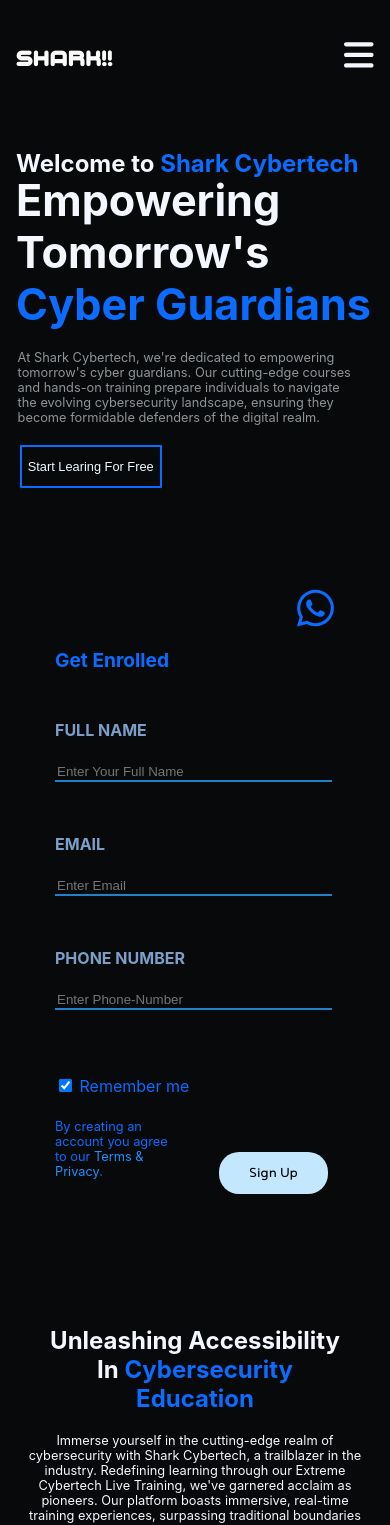
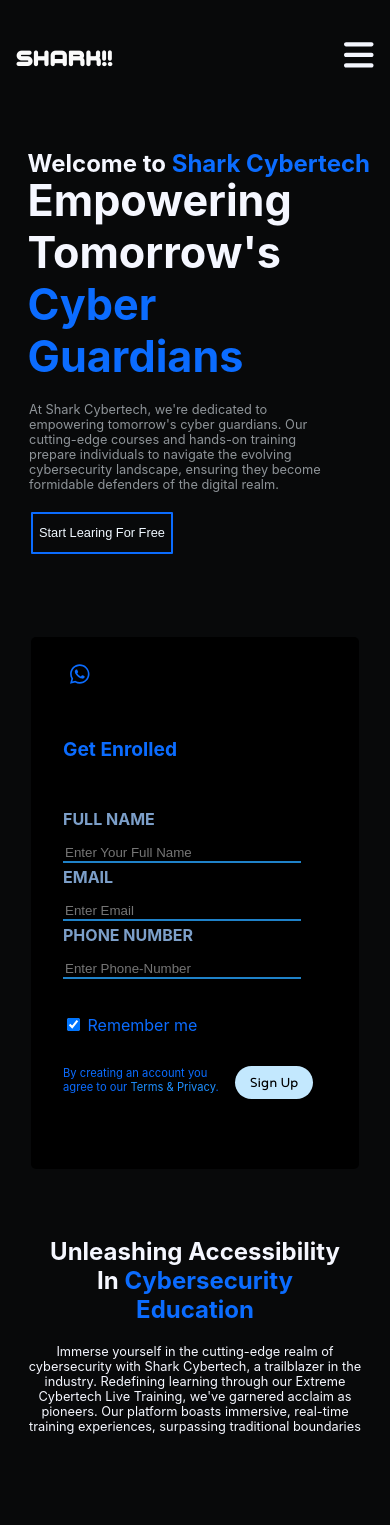
Before and after one commit to AnuragBorisa/SharkLandingPageDemo, a React (Create React App) app in the folder client/: page / in a window 390 px wide. Shown: the top 1525 px of the page. Built offline with nearby package versions, Linux system fonts and the light colour scheme.

Commit message:
responsivechanges

```diff
--- a/client/src/components/Form/Form.css
+++ b/client/src/components/Form/Form.css
@@ -2,11 +2,12 @@
 
   width: 35vw;
   border-radius: 20px;
-  padding-left: 5rem;
+  padding-left: 3rem;
 
   display: flex;
   flex-direction: column;
   background-color: #ffffff00;
+
   color: #0b6cff;
  padding-bottom: 3rem;
  /* box-shadow: 0 0 10px 10px #0b6cff; */
@@ -52,7 +53,7 @@
 
   border-radius: 10px;
   margin-top: 1rem;
-  margin-right: 7.8rem;
+  margin-right: 8rem;
 
 }
 .whatsapp{
@@ -66,119 +67,134 @@
   font-size: 2rem;
 }
 .form-btm {
-  padding: 1rem;
-  width: 72%;
-  display: flex;
-  flex-wrap: wrap;
-  justify-content: end;
-  padding-top: 2vw;
+
+ display: grid;
+ grid-template-columns: 1fr 1fr ;
+ grid-template-rows: 1fr 1fr ;
+ width: 30vw;
+ padding: 1rem;
+
 
 }
 .form-btm-label {
-  flex-basis: 100%;
+
+grid-column: 1/3;
+grid-row: 1;
+align-self: center;
+width: 30vw;
+
+
 }
 .form-btm-p {
-  padding: 0;
-  margin-right: 10rem;
-  flex-basis: 70%;
-  font-size: 1rem;
+
+grid-column: 1;
+grid-row: 2;
+justify-self: center;
+margin-top: 0rem;
+width: 15vw;
 }
 .form-btm-signup {
+
+  grid-column: 2;
+  grid-row: 2;
   border: 0;
-  flex-basis: 30%;
-  margin-top: -3rem;
+  width: 8vw;
+  justify-self: center;
   font-family: "Noyh", sans-serif;
   border-radius: 20px;
   color: black;
   height: 4vh;
   background-color: #c3e8fe;
-  justify-self: center;
+  margin-left: -1rem;
   font-size: 1rem;
 }
 @media (max-width: 768px) {
   .formContainer {
+    margin: 0;
 
-    margin: 0;
-    align-self: center;
-    width: 70vw;
-    padding-left: 0rem;
+    background-color: black;
 
+    width: 90vw;
+
+    border-radius: 10px;
+  }
+  .whatsapp{
+    width: 5vw;
+    height: 5vh;
   }
   .form-lables {
-    height: 40vh;
-    width: 65vw;
+    width: 80vw;
     gap: 1.5vw;
   }
-  .internal-forms{
+  .form-sign-in {
+    width: 50vw;
+    height: 6vh;
+    font-size: 1.2rem;
+    margin-right: 18rem;
 
-    height: 20vh;
-  }
-  .internal-forms input{
-    padding-top: 1.5rem;
-  }
-  .form-sign-in {
-
-    font-size: 1.2rem;
-    margin-right: 1rem;
-  }
-  .whatsapp{
-    height: 6vh;
-    width: 5vw;
   }
   .sign-up-form {
     font-size: 1.5rem;
   }
   .form-btm {
-    width: 65vw;
-    padding-top: 1vw;
+    width: 90vw;
+    padding: 1rem;
+  }
+  .form-btm-label {
+    width: 90vw;
   }
   .form-btm-p {
-
+    width: 50vw;
   }
   .form-btm-signup {
-    flex-basis: 20%;
+    width: 20vw;
     height: 5vh;
-    font-size: 1.0rem;
-    margin-top: -2.5rem;
+    font-size: 1rem;
+    margin-left: 0;
   }
 }
 
 /* Styles for screens smaller than 480px */
 @media (max-width: 480px) {
   .formContainer {
+    width: 80vw;
+    padding-left: 1rem;
+    border-radius: 5px;
 
-    margin: 0;
-    align-self: center;
-    width: 80vw;
-    padding-left: 0rem;
   }
   .form-lables {
-
-    width:70vw;
+    width: 60vw;
     gap: 1vw;
   }
   .form-sign-in {
-
-
-  }
-  .whatsapp{
-    height: 5vh;
-    width: 10vw;
-
+    width: 70vw;
+    height: 8vh;
+    font-size: 1.4rem;
+    margin-right: 1rem;
   }
   .sign-up-form {
     font-size: 1.2rem;
   }
+  .whatsapp{
+    width: 5vw;
+    height: 5vh;
+  }
   .form-btm {
-    width: 70vw;
-    padding-top: 0.5vw;
+    gap: 1rem;
+    width: 50vw;
+    padding: 1rem;
+  }
+  .form-btm-label {
+    width: 40vw;
   }
   .form-btm-p {
-
-    font-size: 0.8rem;
+    width: 40vw;
+    font-size: 0.7rem;
   }
   .form-btm-signup {
-    flex-basis: 40%;
-    margin-top: -2.5rem;
+    width: 20vw;
+    height: 4vh;
+    font-size: 1rem;
+    margin-left: 0;
   }
 }
--- a/client/src/components/Header/Header.css
+++ b/client/src/components/Header/Header.css
@@ -141,10 +141,10 @@
     padding-top: 10rem;
   }
   .internal-mobile-links{
-    background-color: #c2e8ff;
+    background-color: #0b6cff;
     width: 100%;
-    color: #0f1113;
-    border: 2px solid #5381b2;
+    color: #f5f7ff;
+    border: 2px solid #0b6cff;
   }
 
 }
--- a/client/src/components/MainPage/MainPage.css
+++ b/client/src/components/MainPage/MainPage.css
@@ -16,7 +16,7 @@
 }
 .main-pge-right {
 
-  flex-basis: 1;
+
   display: flex;
   flex-direction: column;
   padding: 1rem;
@@ -69,8 +69,9 @@
 }
 
 .main-pge-left {
-  padding-right: 2rem;
-  flex-basis: 1;
+
+
+  margin-right: 2rem;
 
 
 
@@ -81,12 +82,14 @@
   .main-pge-container {
     flex-direction: column;
     margin-top: 1rem;
+
   }
   .main-pge-right {
     margin: 0;
     padding: 0;
     padding-left: 1rem;
     flex-basis: auto;
+    width: 80vw;
   }
   .heading {
     width: 100%;
@@ -111,18 +114,27 @@
     font-size: 1rem;
   }
   .main-pge-left {
+
     padding-top: 5rem;
     align-self: center;
     padding-right: 0;
+    margin: 0;
   }
 }
 
 /* Styles for screens smaller than 480px */
 @media (max-width: 480px) {
+  .main-pge-container {
+
+
+  }
   .main-pge-right {
+    align-self: center;
+    justify-self: center;
     margin: 0;
-    padding: 0;
-    padding-left: 1rem;
+    width: 90vw;
+
+
     flex-basis: auto;
   }
   .main-heading {
@@ -138,4 +150,7 @@
     height: 5vh;
     font-size: 0.8rem;
   }
+  .main-pge-left{
+    margin: 0;
+  }
 }
```
